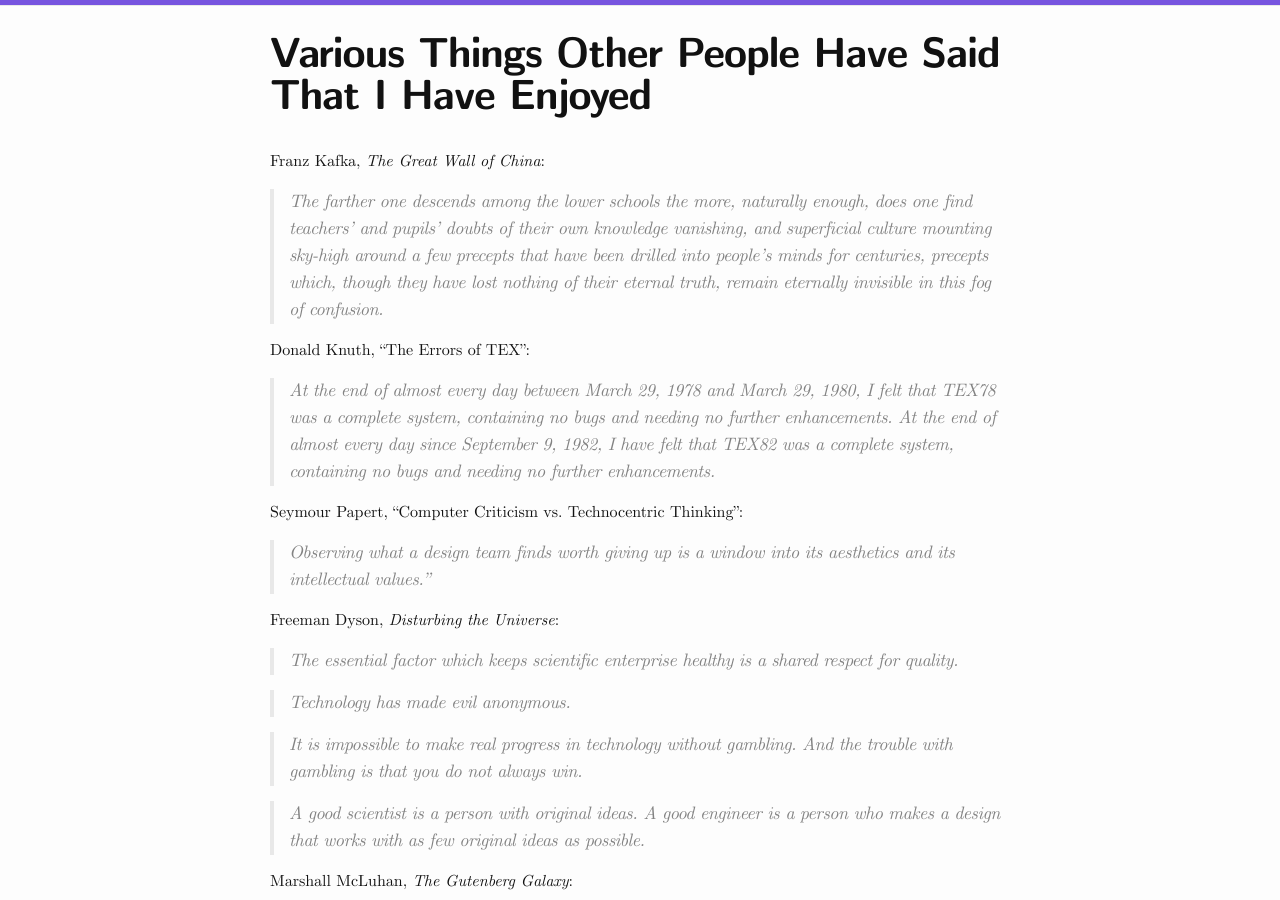
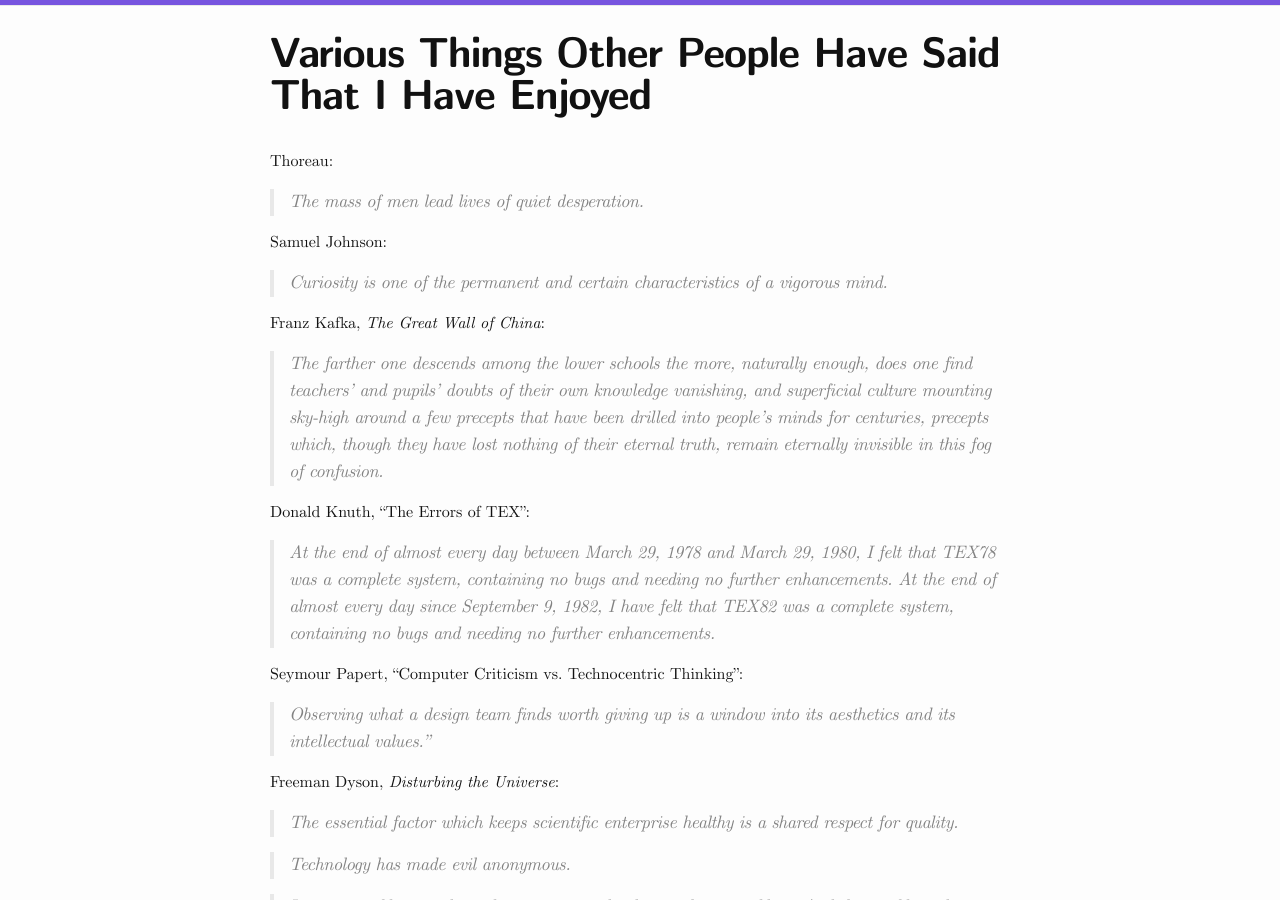
Before and after one commit to b20n/b20n.github.io, a Jekyll site: the page built from _posts/1970-01-01-things-other-people-said.md, in a window 1280 px wide and 900 px high. Built offline with Jekyll 4.4.1, drawn with Linux system fonts in a browser that asks for light colours.

Commit message:
Random quotes

```diff
--- a/_posts/1970-01-01-things-other-people-said.md
+++ b/_posts/1970-01-01-things-other-people-said.md
@@ -3,6 +3,15 @@ layout: post
 title:  "Various Things Other People Have Said That I Have Enjoyed"
 date: 1970-01-01
 ---
+
+Thoreau:
+
+> The mass of men lead lives of quiet desperation.
+
+Samuel Johnson:
+
+> Curiosity is one of the permanent and certain characteristics of a vigorous
+> mind.
 
 Franz Kafka, _The Great Wall of China_:
 
```
